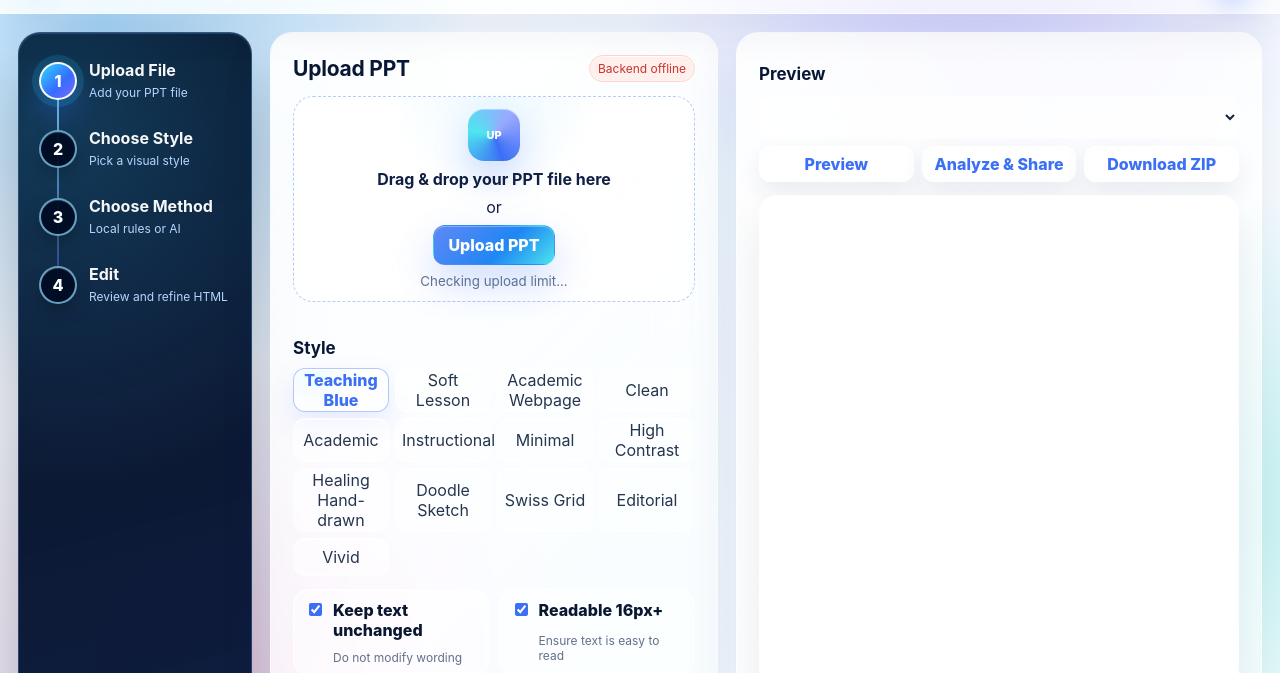
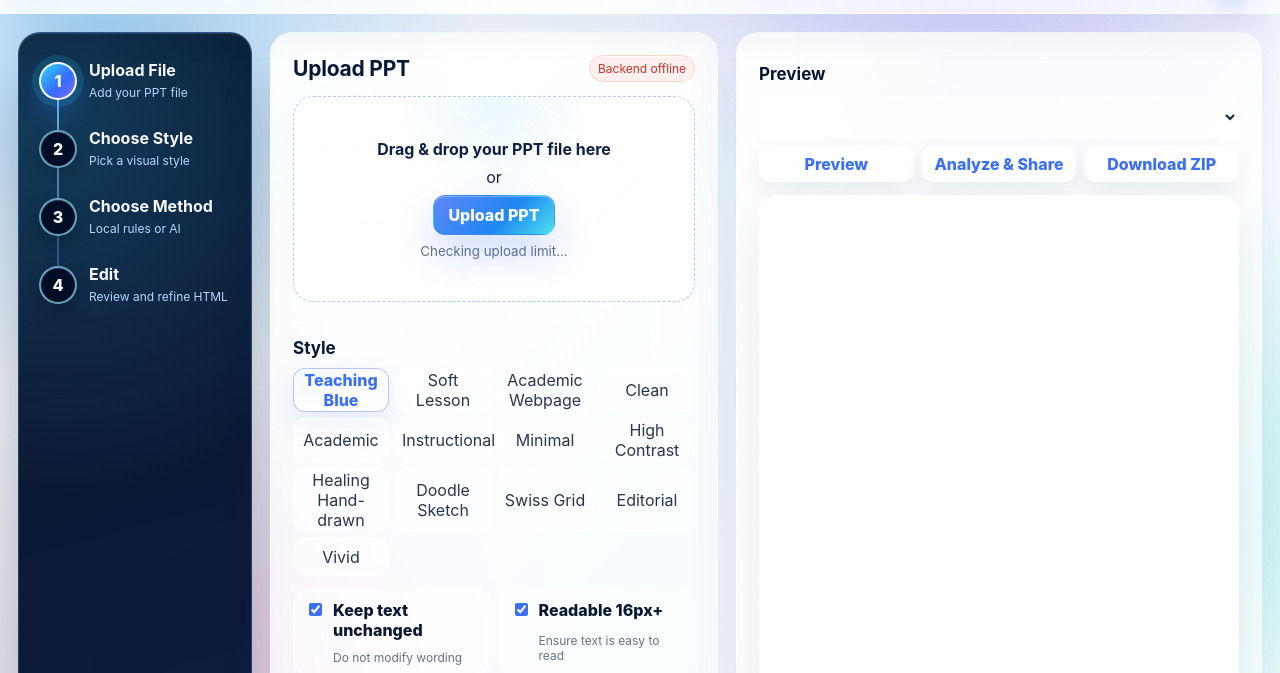
Before and after one commit to Frankyi093/PPT-HTML-Studio, a website: page app/frontend/index.html in a window 1280 px wide. Shown: the part 56-729 px from the top of the page. Drawn offline with Linux system fonts and the light colour scheme; no server answers.

Commit message:
Deploy Cloudflare-only PPT HTML Studio backend: app/frontend/index.html

```diff
--- a/app/frontend/index.html
+++ b/app/frontend/index.html
@@ -36,7 +36,6 @@
 
           <label class="drop-zone" id="dropZone">
             <input id="fileInput" type="file" accept=".ppt,.pptx">
-            <span class="upload-icon">up</span>
             <strong id="dropStrong">Drag & drop your PPT file here</strong>
             <span id="dropOr">or</span>
             <button id="dropButton" class="button-like" type="button">Upload PPT</button>
```
